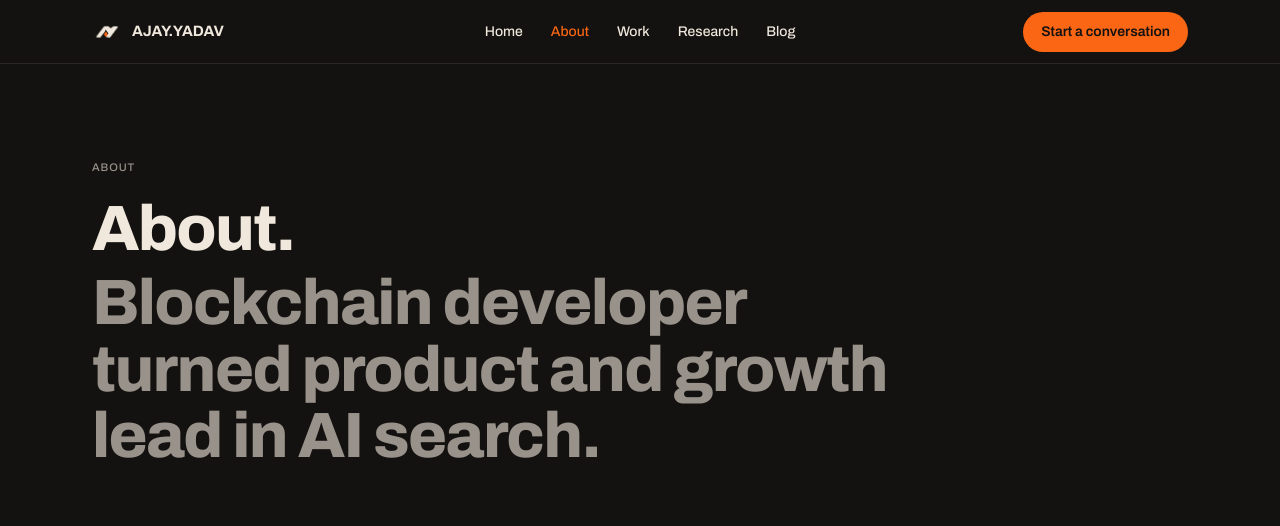
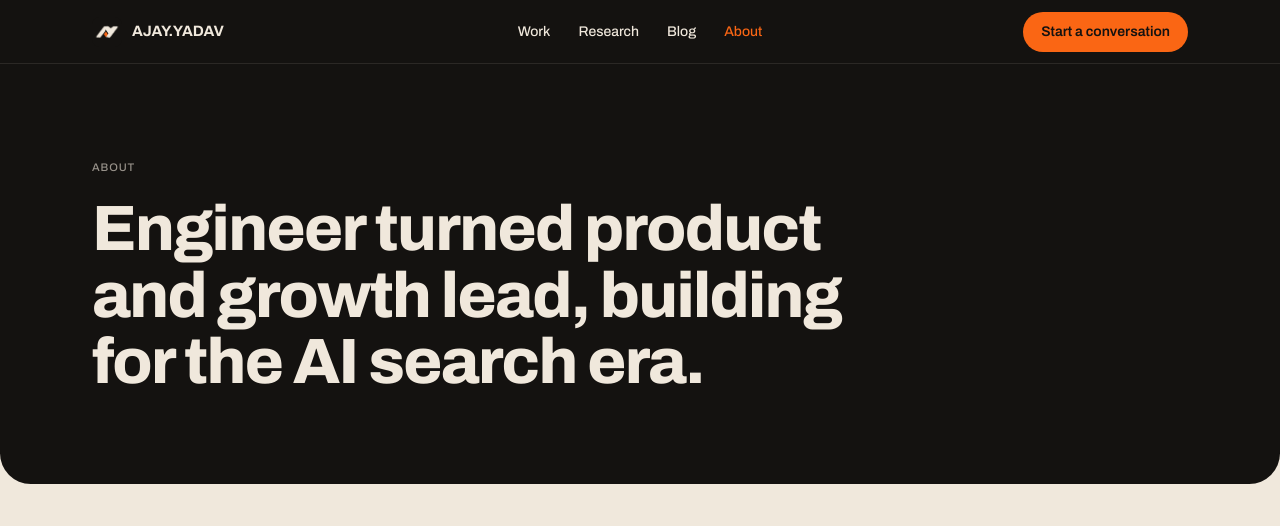
Before and after one commit to aduttya/portfolio, a Jekyll site: the page built from about/index.html, in a window 1280 px wide and 1400 px high. Shown: the top 526 px of the window. Built offline with Jekyll 4.4.1, drawn with Linux system fonts in a browser that asks for light colours; some of the changed text lies outside the part shown.

Commit message:
feat: reposition site around product and growth for AI search
Phase 1 of the update plan (copy only):
- Home: new hero, four "Where I work" cards (adds Neue Analyse and
  Apex Insights), broader contact ask, new title and description
- About: new headline, three-paragraph bio, named project timeline,
  updated current work and Now list
- Nav reordered to Work, Research, Blog, About; footer adds Neue Analyse
- Person schema: Partner job title, Neue Analyse in worksFor

Co-Authored-By: Claude Opus 5.5 <noreply@anthropic.com>

```diff
--- a/_includes/site-close.html
+++ b/_includes/site-close.html
@@ -6,8 +6,8 @@
   <section class="cx-close" aria-labelledby="cx-h">
     <div class="rp-wrap">
       <span class="rp-eyebrow">Get in touch</span>
-      <h2 id="cx-h" class="cx-close-h rp-display">If you're wondering how your product shows up in AI search, ask me.</h2>
-      <p class="cx-close-sub">ChatGPT, Perplexity, AI Overviews. Happy to look at your specific situation before either of us talks about working together.</p>
+      <h2 id="cx-h" class="cx-close-h rp-display">Building something, or wondering how your product shows up in AI search? Ask me.</h2>
+      <p class="cx-close-sub">A product idea, a growth problem, or your visibility in ChatGPT and AI Overviews. Happy to look at your specific situation before either of us talks about working together.</p>
       <div class="cx-dcs">
         <a class="cx-dc" href="mailto:anjayyadaav379@gmail.com">
           <span class="rp-eyebrow">Email</span>
@@ -30,16 +30,16 @@
       <div class="ft-main">
         <div>
           <div class="ft-mark">AJAY.YADAV</div>
-          <p class="ft-line">Research and products on how AI search decides which companies to recommend.</p>
+          <p class="ft-line">I build and grow products for the AI search era.</p>
         </div>
         <div>
           <h2>Explore</h2>
           <ul>
             <li><a href="/">Home</a></li>
-            <li><a href="/about/">About</a></li>
             <li><a href="/work/">Work</a></li>
             <li><a href="/research/">Research</a></li>
             <li><a href="/blog/">Blog</a></li>
+            <li><a href="/about/">About</a></li>
           </ul>
         </div>
         <div>
--- a/_includes/site-header.html
+++ b/_includes/site-header.html
@@ -8,14 +8,6 @@
   <div class="hdr-in">
   <a class="hdr-logo" href="/" aria-label="Ajay Yadav, home"><img src="/assets/images/favicon/favicon-512.png" alt="" width="30" height="30" />AJAY.YADAV</a>
   <nav aria-label="Main">
-    <a href="/"{% if page.url == "/" %} aria-current="page"{% endif %}>
-      <svg class="nav-icon" viewBox="0 0 20 20" fill="none" stroke="currentColor" stroke-width="1.6" stroke-linecap="round" stroke-linejoin="round" aria-hidden="true"><path d="M3 9.5 10 3l7 6.5"/><path d="M5 8.5V17h10V8.5"/></svg>
-      <span class="nav-label">Home</span>
-    </a>
-    <a href="/about/"{% if page.url == "/about/" %} aria-current="page"{% endif %}>
-      <svg class="nav-icon" viewBox="0 0 20 20" fill="none" stroke="currentColor" stroke-width="1.6" stroke-linecap="round" stroke-linejoin="round" aria-hidden="true"><circle cx="10" cy="7" r="3.2"/><path d="M3.5 17c1-3.6 4-5 6.5-5s5.5 1.4 6.5 5"/></svg>
-      <span class="nav-label">About</span>
-    </a>
     <a href="/work/"{% if page.url == "/work/" %} aria-current="page"{% endif %}>
       <svg class="nav-icon" viewBox="0 0 20 20" fill="none" stroke="currentColor" stroke-width="1.6" stroke-linecap="round" stroke-linejoin="round" aria-hidden="true"><rect x="3" y="7" width="14" height="9" rx="1.5"/><path d="M7.5 7V5.5A1.5 1.5 0 0 1 9 4h2a1.5 1.5 0 0 1 1.5 1.5V7"/></svg>
       <span class="nav-label">Work</span>
@@ -28,6 +20,10 @@
       <svg class="nav-icon" viewBox="0 0 20 20" fill="none" stroke="currentColor" stroke-width="1.6" stroke-linecap="round" stroke-linejoin="round" aria-hidden="true"><rect x="4" y="3" width="12" height="14" rx="1.2"/><path d="M7 8h6M7 11h6M7 14h3.5"/></svg>
       <span class="nav-label">Blog</span>
     </a>
+    <a href="/about/"{% if page.url == "/about/" %} aria-current="page"{% endif %}>
+      <svg class="nav-icon" viewBox="0 0 20 20" fill="none" stroke="currentColor" stroke-width="1.6" stroke-linecap="round" stroke-linejoin="round" aria-hidden="true"><circle cx="10" cy="7" r="3.2"/><path d="M3.5 17c1-3.6 4-5 6.5-5s5.5 1.4 6.5 5"/></svg>
+      <span class="nav-label">About</span>
+    </a>
   </nav>
   <a class="rp-btn hdr-cta" href="mailto:anjayyadaav379@gmail.com"><span class="long">Start a conversation</span><span class="short">Email me</span></a>
   </div>
--- a/about/index.html
+++ b/about/index.html
@@ -6,17 +6,17 @@
   <meta charset="UTF-8" />
   <meta name="viewport" content="width=device-width, initial-scale=1.0" />
 {% include head-common.html %}
-  <title>About — Ajay Yadav, Product & Growth in AI Search</title>
-  <meta name="description" content="From blockchain development to building AI search, SEO, and AEO systems. Ajay Yadav's background, current work at Flozi and Neue World, and timeline." />
+  <title>About Ajay Yadav | Product & Growth for AI Search</title>
+  <meta name="description" content="Blockchain engineer turned product and growth lead. What Ajay Yadav built at Layers, Flozi, Neue World, Neue Analyse and Apex Insights, and the role at each." />
   <link rel="canonical" href="https://aduttya.com/about/" />
 
 {% include head-meta.html
      type="profile"
      url="https://aduttya.com/about/"
-     title="About — Ajay Yadav, Product & Growth in AI Search"
-     description="From blockchain development to building AI search, SEO, and AEO systems. Ajay Yadav's background, current work at Flozi and Neue World, and timeline."
+     title="About Ajay Yadav | Product & Growth for AI Search"
+     description="Blockchain engineer turned product and growth lead. What Ajay Yadav built at Layers, Flozi, Neue World, Neue Analyse and Apex Insights, and the role at each."
      image="/assets/images/og/about.png"
-     image_alt="From blockchain to AI search — Ajay Yadav's background and current work at Flozi and Neue World"
+     image_alt="From blockchain to AI search, Ajay Yadav's background and current work"
      image_width="1200"
      image_height="630" %}
 
@@ -64,7 +64,7 @@
   <section class="rp-hero rp-compact rp-ink">
     <div class="rp-wrap">
       <span class="rp-eyebrow">About</span>
-      <h1 class="rp-display">About. <span class="rp-dim">Blockchain developer turned product and growth lead in AI search.</span></h1>
+      <h1 class="rp-display">Engineer turned product and growth lead, building for the AI search era.</h1>
     </div>
   </section>
 
@@ -72,19 +72,29 @@
     <div class="rp-wrap">
       <article>
         <div class="rp-blk rp-prose">
-          <p>I started as a blockchain developer, building Nightwing, an NFT analytics product. At Layers, I moved into managing developers while staying hands-on with blockchain. When Flozi started, I moved into growth and distribution, which is where SEO and AEO entered my work. Now I lead that for Neue World's clients too, and stay hands-on across engineering and QA.</p>
+          <p>I started as a blockchain developer. At Layers I designed a protocol that gives freelancers their own identity and data, wrote and deployed the smart contracts on Polygon and Ethereum, and led a team of developers, designers and marketers.</p>
+          <p>At Flozi, an AI growth engine for websites, I joined as a partner with two other founders. I brought the idea, defined the product, prototyped it, ran QA and releases, and led the growth team. That's where SEO and AEO became my specialty.</p>
+          <p>Today I lead SEO and AEO growth at Neue World and build Neue Analyse, an industry research and website audit product, end to end. I publish research on how AI systems decide who to recommend, and I'm moving toward research on human and AI interaction for AI safety.</p>
         </div>
 
         <div class="rp-blk">
           <h2>Current work</h2>
           <div class="rp-rows">
             <a class="rp-row rp-nothumb" href="https://flozi.io/" target="_blank" rel="noopener">
-              <div><small>Product &amp; Technical Lead</small><h3>Flozi</h3><p>Website visibility in ChatGPT, Gemini and other LLM-powered discovery.</p></div>
+              <div><small>Partner, Product &amp; Technical Lead</small><h3>Flozi</h3><p>An AI growth engine for websites. Product definition, releases and AEO growth.</p></div>
               <span class="rp-ar">{% include icon.html name="arrow" %}<span class="sr-only">(opens flozi.io)</span></span>
             </a>
             <a class="rp-row rp-nothumb" href="https://www.neue.world/" target="_blank" rel="noopener">
-              <div><small>SEO &amp; AEO Lead</small><h3>Neue World</h3><p>Systems that help teams execute SEO faster with AI tooling and automation.</p></div>
+              <div><small>SEO &amp; AEO Growth Lead</small><h3>Neue World</h3><p>The SEO and AEO growth service for clients, from analytics diagnosis to AI workflows.</p></div>
               <span class="rp-ar">{% include icon.html name="arrow" %}<span class="sr-only">(opens neue.world)</span></span>
+            </a>
+            <a class="rp-row rp-nothumb" href="https://analyse.neue.world/" target="_blank" rel="noopener">
+              <div><small>Builder</small><h3>Neue Analyse</h3><p>Industry research and website audits, built end to end.</p></div>
+              <span class="rp-ar">{% include icon.html name="arrow" %}<span class="sr-only">(opens analyse.neue.world)</span></span>
+            </a>
+            <a class="rp-row rp-nothumb" href="https://www.apexinsights.racing/" target="_blank" rel="noopener">
+              <div><small>Founder</small><h3>Apex Insights</h3><p>A GT3 racing data pipeline, data stories and a podcast.</p></div>
+              <span class="rp-ar">{% include icon.html name="arrow" %}<span class="sr-only">(opens apexinsights.racing)</span></span>
             </a>
           </div>
         </div>
@@ -92,10 +102,12 @@
         <div class="rp-blk">
           <h2>Timeline</h2>
           <ol class="rp-kf rp-dated">
-            <li><span class="rp-n">01</span><div><h3>SEO &amp; AEO</h3><p>Working on AI search visibility and answer engine optimization.</p></div><span class="rp-when">2025 to now</span></li>
-            <li><span class="rp-n">02</span><div><h3>AI Strategy &amp; Systems</h3><p>Exploring AI adoption, internal tools and automation.</p></div><span class="rp-when">2024 to now</span></li>
-            <li><span class="rp-n">03</span><div><h3>Project Lead</h3><p>Led development of internal blockchain product initiatives.</p></div><span class="rp-when">2022 to 2024</span></li>
-            <li><span class="rp-n">04</span><div><h3>Blockchain Developer</h3><p>Smart contracts, decentralized systems and Web3 infrastructure.</p></div><span class="rp-when">2021 to 2022</span></li>
+            <li><span class="rp-n">01</span><div><h3>Apex Insights</h3><p>Founder. Data pipeline, data stories, podcast, site and marketing.</p></div><span class="rp-when">2026 to now</span></li>
+            <li><span class="rp-n">02</span><div><h3>Neue Analyse</h3><p>Builder. Research, audit system, growth guides, code, design and marketing.</p></div><span class="rp-when">2025 to now</span></li>
+            <li><span class="rp-n">03</span><div><h3>Neue World</h3><p>SEO &amp; AEO Growth Lead. Growth service, team, analytics diagnosis and AI workflows.</p></div><span class="rp-when">2025 to now</span></li>
+            <li><span class="rp-n">04</span><div><h3>Flozi</h3><p>Partner, Product &amp; Technical Lead. Product definition, prototypes, QA, releases and the AEO growth team.</p></div><span class="rp-when">2024 to now</span></li>
+            <li><span class="rp-n">05</span><div><h3>Layers</h3><p>Product and engineering lead. Protocol architecture, smart contracts, team and community.</p></div><span class="rp-when">2022 to 2024</span></li>
+            <li><span class="rp-n">06</span><div><h3>Nightwing and early Web3</h3><p>Blockchain developer. NFT analytics and smart contracts.</p></div><span class="rp-when">2021 to 2022</span></li>
           </ol>
         </div>
 
@@ -123,10 +135,10 @@
           <span class="rp-live"><i></i>Live</span>
           <h3>Now</h3>
           <ul class="rp-learn">
-            <li>{% include icon.html name="check" %}<span>Building Flozi</span></li>
-            <li>{% include icon.html name="check" %}<span>Experimenting with AI search retrieval</span></li>
-            <li>{% include icon.html name="check" %}<span>Developing AEO frameworks</span></li>
+            <li>{% include icon.html name="check" %}<span>Building Flozi and Neue Analyse</span></li>
+            <li>{% include icon.html name="check" %}<span>Growing Apex Insights</span></li>
             <li>{% include icon.html name="check" %}<span>Testing AI citation patterns</span></li>
+            <li>{% include icon.html name="check" %}<span>Researching human and AI interaction</span></li>
           </ul>
           <a class="rp-btn rp-dark" href="mailto:anjayyadaav379@gmail.com">Start a conversation</a>
         </div>
--- a/assets/css/site.css
+++ b/assets/css/site.css
@@ -545,6 +545,16 @@ a.rp-row:hover h3 { text-decoration: underline; text-underline-offset: 4px; text
   background: repeating-linear-gradient(180deg, transparent 0 9px, var(--bone-veil-soft) 9px 10px);
   -webkit-mask-image: linear-gradient(90deg, transparent 30%, #000 100%);
   mask-image: linear-gradient(90deg, transparent 30%, #000 100%);
+}
+.rp-co-analyse { background: var(--rust); color: var(--bone); }
+.rp-co-analyse::before {
+  background: repeating-linear-gradient(90deg, transparent 0 13px, var(--bone-veil-soft) 13px 14px);
+  -webkit-mask-image: linear-gradient(0deg, #000 0%, transparent 85%);
+  mask-image: linear-gradient(0deg, #000 0%, transparent 85%);
+}
+.rp-co-apex { background: var(--panel); color: var(--ink); }
+.rp-co-apex::before {
+  background: repeating-linear-gradient(135deg, transparent 0 16px, var(--ink-veil-soft) 16px 18px);
 }
 .rp-co-tag { align-self: flex-start; font-size: 11px; letter-spacing: .08em; text-transform: uppercase; font-variation-settings: "wdth" 100, "wght" 600; }
 .rp-co-name { font-size: clamp(32px, 3.6vw, 48px); line-height: 1; letter-spacing: -.03em; font-variation-settings: var(--disp); }
```
Also changed, not shown: other parts of _includes/site-close.html (+1 -0 lines), other parts of about/index.html (+2 -2 lines), index.html (+48 -18 lines).
